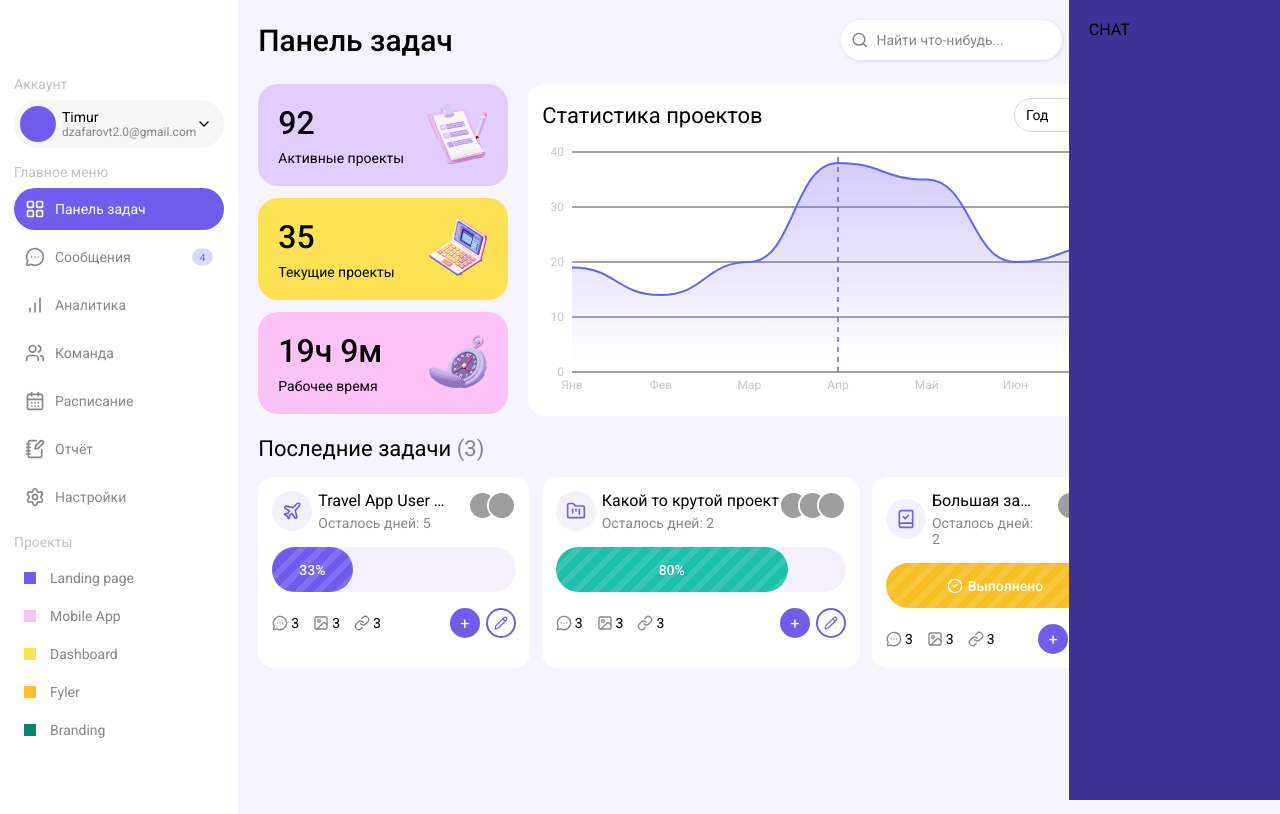
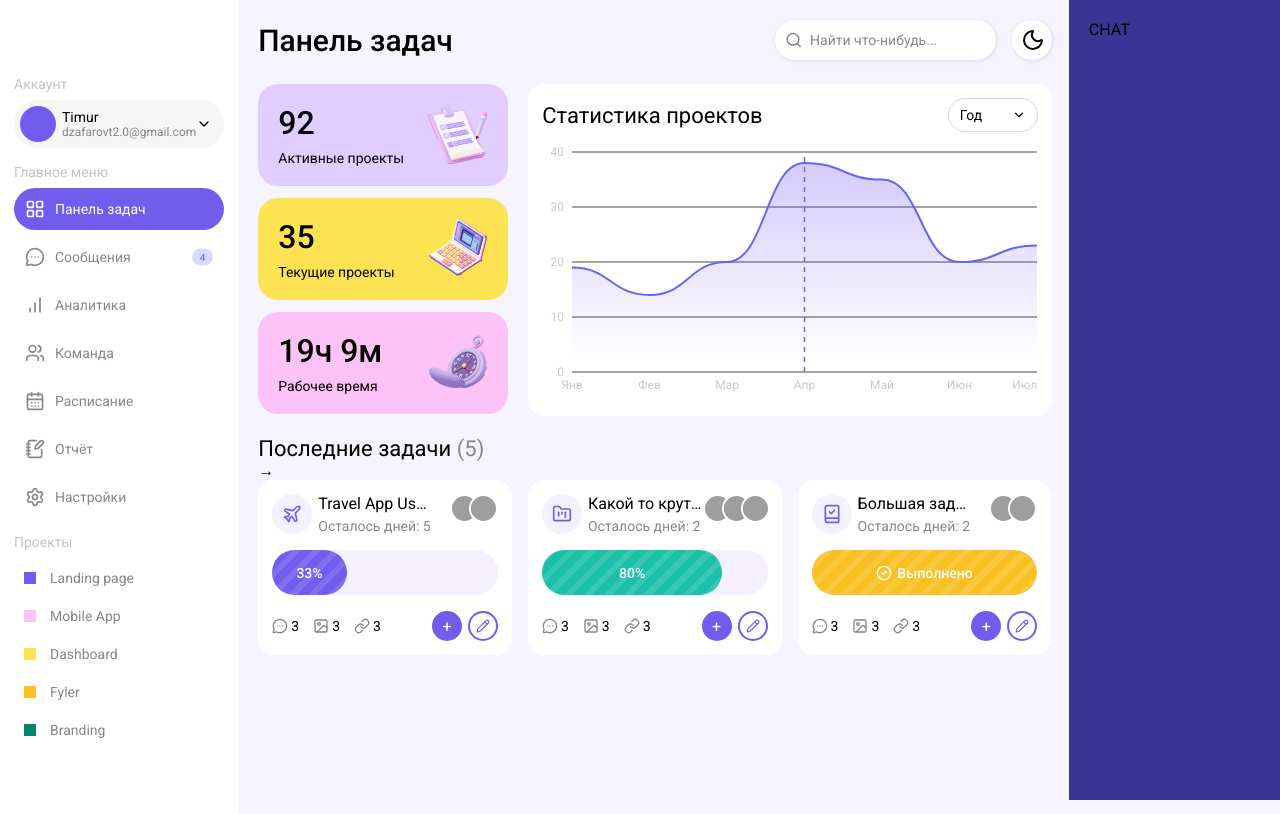
Before and after one commit to TrojanDll/task-hub, a Next.js app: page /dashboard in a window 1280 px wide. Built offline with nearby package versions, Linux system fonts and the light colour scheme; grey boxes are pictures that could not be loaded.

Commit message:
feat: swiper started

```diff
--- a/package.json
+++ b/package.json
@@ -20,6 +20,7 @@
     "react-dom": "^19.0.0",
     "recharts": "^3.0.2",
     "sass": "^1.89.2",
+    "swiper": "^11.2.10",
     "uuid": "^11.1.0"
   },
   "devDependencies": {
--- a/src/app/dashboard/layout.tsx
+++ b/src/app/dashboard/layout.tsx
@@ -1,7 +1,8 @@
+import styles from "./layout.module.scss";
 import type { PropsWithChildren } from "react";
+import "swiper/css";
+
 import Sidebar from "@/components/widgets/layout/sidebar/Sidebar/Sidebar";
-
-import styles from "./layout.module.scss";
 
 export default function DashboardLayout({ children }: PropsWithChildren) {
   return (
--- a/src/components/widgets/dashboard/Dashboard/Dashboard.module.scss
+++ b/src/components/widgets/dashboard/Dashboard/Dashboard.module.scss
@@ -1,3 +1,8 @@
+.root {
+  max-width: 100%;
+  overflow: hidden;
+}
+
 .main {
   padding: 20px;
 }
--- a/src/components/widgets/dashboard/last-tasks/LastTasks/LastTasks.module.scss
+++ b/src/components/widgets/dashboard/last-tasks/LastTasks/LastTasks.module.scss
@@ -1,3 +1,7 @@
+.root {
+  max-width: 100%;
+}
+
 .heading {
   display: flex;
   align-items: center;
@@ -17,3 +21,13 @@
 .task {
   width: 100%;
 }
+
+.slider {
+  width: 100%;
+}
+
+.sliderWrapper {
+  width: 100% !important;
+  max-width: 100% !important;
+  overflow: hidden !important;
+}
--- a/src/components/widgets/dashboard/last-tasks/LastTasks/LastTasks.tsx
+++ b/src/components/widgets/dashboard/last-tasks/LastTasks/LastTasks.tsx
@@ -1,6 +1,10 @@
+"use client";
+
 import { TASKS } from "../last-tasks.data";
 import styles from "./LastTasks.module.scss";
 import cn from "clsx";
+import { useState } from "react";
+import { Swiper, type SwiperClass, SwiperSlide } from "swiper/react";
 
 import CustomTitle from "@/components/ui/CustomTitle/CustomTitle";
 import Task from "@/components/ui/task/Task/Task";
@@ -10,6 +14,8 @@ interface IProps {
 }
 
 export default function LastTasks({ className }: IProps) {
+  const [swiper, setSwiper] = useState<SwiperClass | null>(null);
+
   return (
     <div className={cn(styles.root, className)}>
       <div className={styles.heading}>
@@ -22,18 +28,35 @@ export default function LastTasks({ className }: IProps) {
         </CustomTitle>
       </div>
 
-      <div className={styles.tasks}>
+      <button
+        onClick={() => swiper?.slideNext()}
+        disabled={!swiper}
+      >
+        →
+      </button>
+
+      <div className={styles.sliderWrapper}>
+        <Swiper
+          spaceBetween={16}
+          slidesPerView={3}
+          onSwiper={setSwiper}
+        >
           {TASKS.length ? (
-          TASKS.map((task) => (
+            TASKS.slice(0, 10).map((task) => (
+              <SwiperSlide
+                key={task.id}
+                className={styles.slide}
+              >
                 <Task
-              key={task.id}
                   task={task}
                   className={styles.task}
                 />
+              </SwiperSlide>
             ))
           ) : (
             <div>Нет задач</div>
           )}
+        </Swiper>
       </div>
     </div>
   );
--- a/src/components/widgets/dashboard/last-tasks/last-tasks.data.ts
+++ b/src/components/widgets/dashboard/last-tasks/last-tasks.data.ts
@@ -1,6 +1,7 @@
+import { USERS } from "../users.data";
+import { BookCheck, FolderKanban, Plane } from "lucide-react";
+
 import type { ITask } from "@/types/task.types";
-import { BookCheck, FolderKanban, Plane } from "lucide-react";
-import { USERS } from "../users.data";
 
 export const TASKS: ITask[] = [
   {
@@ -16,19 +17,19 @@ export const TASKS: ITask[] = [
       {
         id: "1",
         title: "Какая то подтаска",
-        isCompleted: true,
+        isCompleted: true
       },
       {
         id: "2",
         title: "Какая то еще подтаска",
-        isCompleted: false,
+        isCompleted: false
       },
       {
         id: "3",
         title: "Задача",
-        isCompleted: false,
-      },
-    ],
+        isCompleted: false
+      }
+    ]
   },
   {
     id: "2",
@@ -44,29 +45,29 @@ export const TASKS: ITask[] = [
       {
         id: "1",
         title: "Какая то важная подтаска",
-        isCompleted: true,
+        isCompleted: true
       },
       {
         id: "2",
         title: "Какая то еще подтаска",
-        isCompleted: true,
+        isCompleted: true
       },
       {
         id: "3",
         title: "Задача 1",
-        isCompleted: true,
+        isCompleted: true
       },
       {
         id: "4",
         title: "Задача 2",
-        isCompleted: true,
+        isCompleted: true
       },
       {
         id: "5",
         title: "Задача 3",
-        isCompleted: false,
-      },
-    ],
+        isCompleted: false
+      }
+    ]
   },
   {
     id: "3",
@@ -82,23 +83,89 @@ export const TASKS: ITask[] = [
       {
         id: "1",
         title: "Какая то важная подтаска",
-        isCompleted: true,
+        isCompleted: true
       },
       {
         id: "2",
         title: "Какая то еще подтаска",
-        isCompleted: true,
+        isCompleted: true
       },
       {
         id: "3",
         title: "Задача",
-        isCompleted: true,
+        isCompleted: true
       },
       {
         id: "4",
         title: "Задача",
-        isCompleted: true,
+        isCompleted: true
+      }
+    ]
+  },
+  {
+    id: "4",
+    title: "Большая задача",
+    icon: BookCheck,
+    dueDate: new Date(new Date().getTime() + 2 * 24 * 60 * 60 * 1000),
+    comments: ["Комментарий", "Еще один комментарий", "И еще один комментарий"],
+    resources: ["", "", ""],
+    links: ["https://example.com", "https://example.org"],
+    users: [USERS[0], USERS[1]],
+    color: "#f8c022",
+    subTasks: [
+      {
+        id: "1",
+        title: "Какая то важная подтаска",
+        isCompleted: true
       },
-    ],
+      {
+        id: "2",
+        title: "Какая то еще подтаска",
+        isCompleted: true
+      },
+      {
+        id: "3",
+        title: "Задача",
+        isCompleted: true
+      },
+      {
+        id: "4",
+        title: "Задача",
+        isCompleted: true
+      }
+    ]
   },
+  {
+    id: "5",
+    title: "Большая задача",
+    icon: BookCheck,
+    dueDate: new Date(new Date().getTime() + 2 * 24 * 60 * 60 * 1000),
+    comments: ["Комментарий", "Еще один комментарий", "И еще один комментарий"],
+    resources: ["", "", ""],
+    links: ["https://example.com", "https://example.org"],
+    users: [USERS[0], USERS[1]],
+    color: "#f8c022",
+    subTasks: [
+      {
+        id: "1",
+        title: "Какая то важная подтаска",
+        isCompleted: true
+      },
+      {
+        id: "2",
+        title: "Какая то еще подтаска",
+        isCompleted: true
+      },
+      {
+        id: "3",
+        title: "Задача",
+        isCompleted: true
+      },
+      {
+        id: "4",
+        title: "Задача",
+        isCompleted: true
+      }
+    ]
+  }
 ];
```
Also changed, not shown: src/app/layout.tsx (+10 -7 lines), 1 other file (tests, documents, lock files or other folders). Lines whose indentation alone changed are shown as unchanged.
